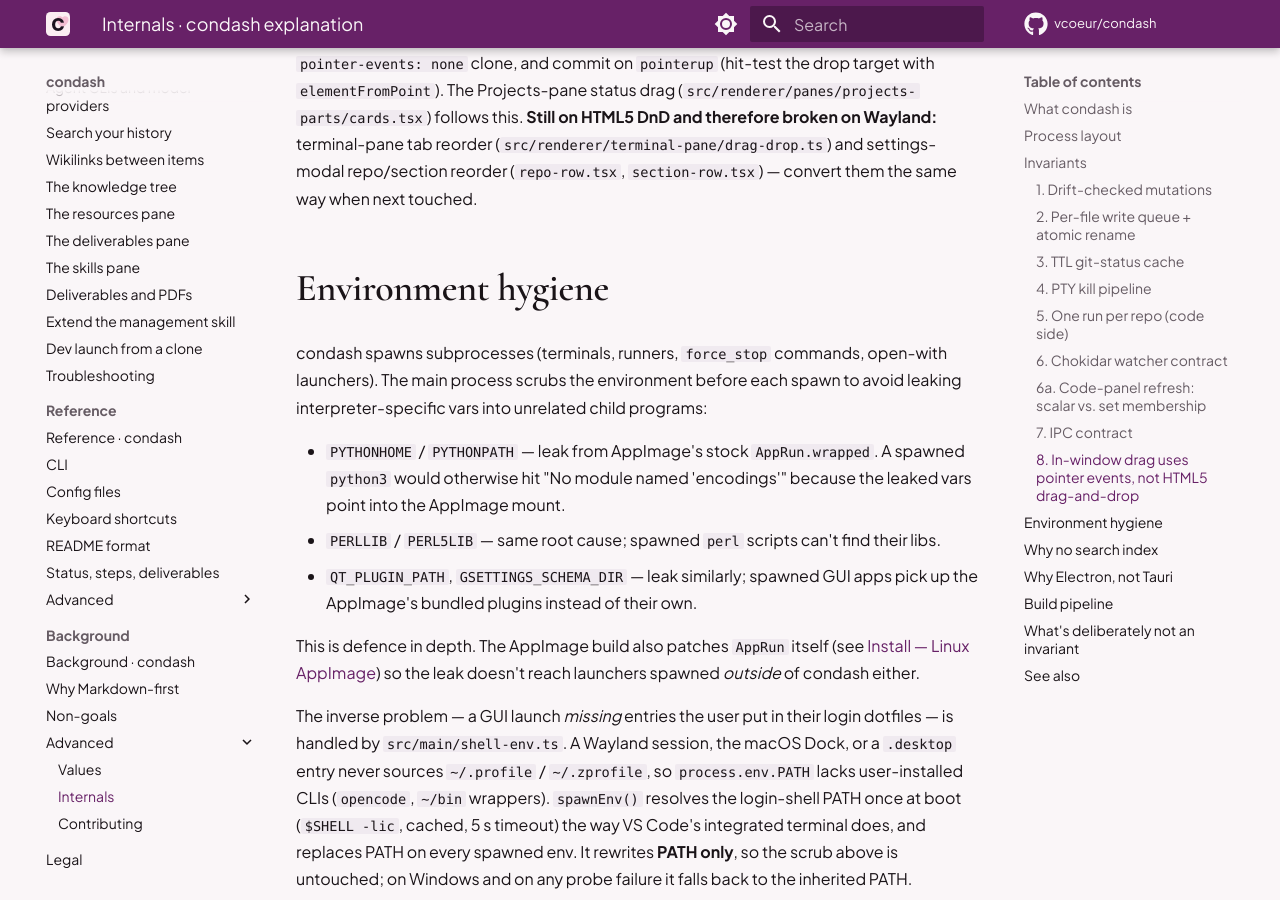
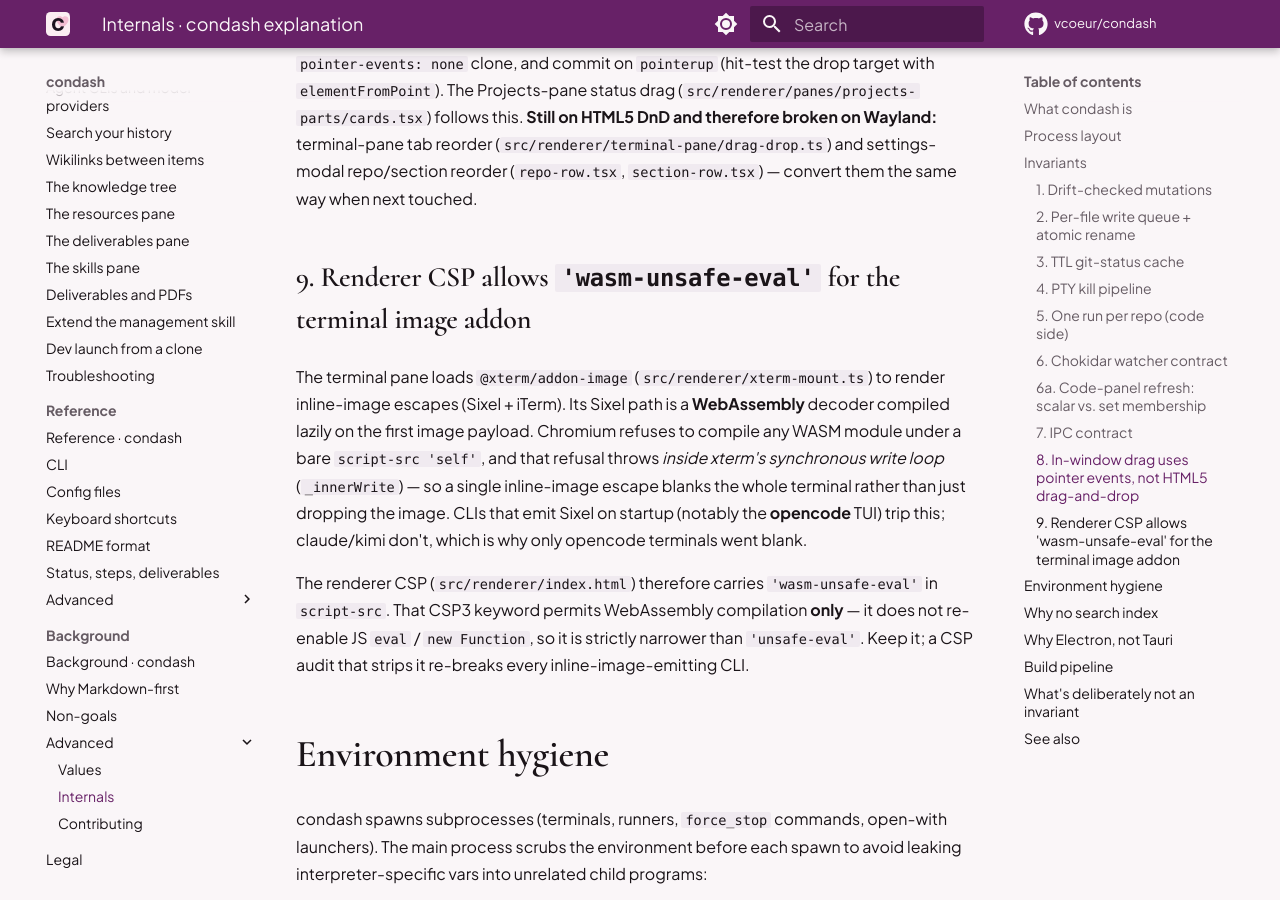
Before and after one commit to vcoeur/condash, an MkDocs documentation site: the page built from docs/explanation/internals.md, in a window 1280 px wide and 900 px high, scrolled down 5181 px. Built offline with MkDocs 1.6.1 and Material for MkDocs 9.7.7, drawn with Linux system fonts in a browser that asks for light colours; comment, search, counter and statistics services are not loaded.

Commit message:
Allow wasm-unsafe-eval in CSP for xterm image addon
@xterm/addon-image compiles a WebAssembly Sixel decoder lazily on the first inline-image escape. Under script-src 'self' Chromium refuses the compile and the CompileError throws inside xterm's write loop, blanking any terminal that shows inline images — notably the opencode TUI, so every opencode agent launched a dead pane. Add 'wasm-unsafe-eval' (WASM compile only, not JS eval) to script-src so the decoder loads and opencode renders. Document the requirement in CLAUDE.md + internals invariant 9.

```diff
--- a/docs/explanation/internals.md
+++ b/docs/explanation/internals.md
@@ -120,6 +120,12 @@ Subscriptions (`onTreeEvents`, `onTermData`, `onTermExit`, `onTermSessions`) ret
 
 On Wayland sessions condash forces the native Wayland Ozone backend for crisp fractional-scaling text (`src/main/index.ts`). Chromium's HTML5 drag-and-drop (`draggable` + `dragstart` / `dataTransfer`) is broken under that backend — drags silently no-op ([electron#49907](https://github.com/electron/electron/issues/49907), [electron#42252](https://github.com/electron/electron/issues/42252)) — so any in-window drag must be built on **pointer events** (`pointerdown` / `pointermove` / `pointerup` + `setPointerCapture`), never HTML5 DnD. The pattern: capture the pointer on the source element once movement crosses a small threshold, never reparent the captured element mid-gesture, follow the cursor with a `pointer-events: none` clone, and commit on `pointerup` (hit-test the drop target with `elementFromPoint`). The Projects-pane status drag (`src/renderer/panes/projects-parts/cards.tsx`) follows this. **Still on HTML5 DnD and therefore broken on Wayland:** terminal-pane tab reorder (`src/renderer/terminal-pane/drag-drop.ts`) and settings-modal repo/section reorder (`repo-row.tsx`, `section-row.tsx`) — convert them the same way when next touched.
 
+### 9. Renderer CSP allows `'wasm-unsafe-eval'` for the terminal image addon
+
+The terminal pane loads `@xterm/addon-image` (`src/renderer/xterm-mount.ts`) to render inline-image escapes (Sixel + iTerm). Its Sixel path is a **WebAssembly** decoder compiled lazily on the first image payload. Chromium refuses to compile any WASM module under a bare `script-src 'self'`, and that refusal throws *inside xterm's synchronous write loop* (`_innerWrite`) — so a single inline-image escape blanks the whole terminal rather than just dropping the image. CLIs that emit Sixel on startup (notably the **opencode** TUI) trip this; claude/kimi don't, which is why only opencode terminals went blank.
+
+The renderer CSP (`src/renderer/index.html`) therefore carries `'wasm-unsafe-eval'` in `script-src`. That CSP3 keyword permits WebAssembly compilation **only** — it does not re-enable JS `eval` / `new Function`, so it is strictly narrower than `'unsafe-eval'`. Keep it; a CSP audit that strips it re-breaks every inline-image-emitting CLI.
+
 ## Environment hygiene { #environment-hygiene }
 
 condash spawns subprocesses (terminals, runners, `force_stop` commands, open-with launchers). The main process scrubs the environment before each spawn to avoid leaking interpreter-specific vars into unrelated child programs:
```
Also changed, not shown: CLAUDE.md (+1 -0 lines), src/renderer/index.html (+8 -1 lines).
